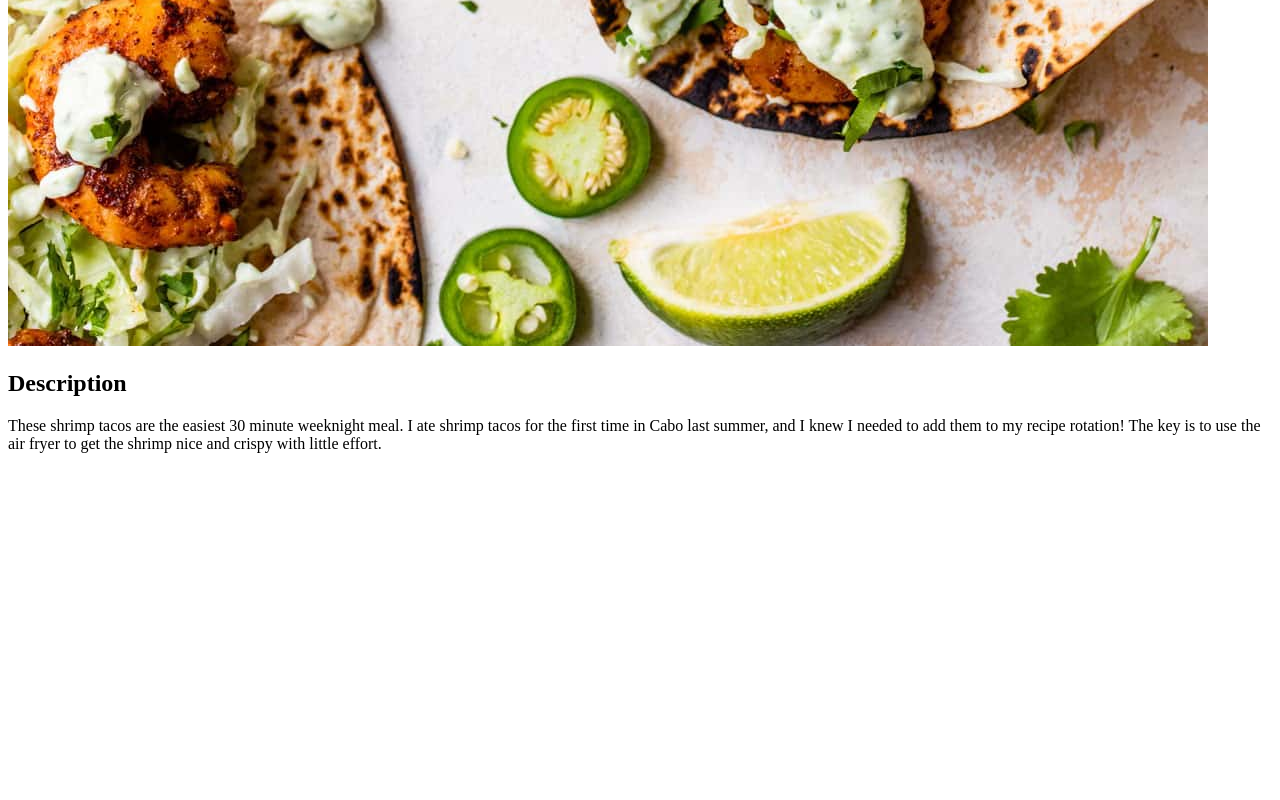
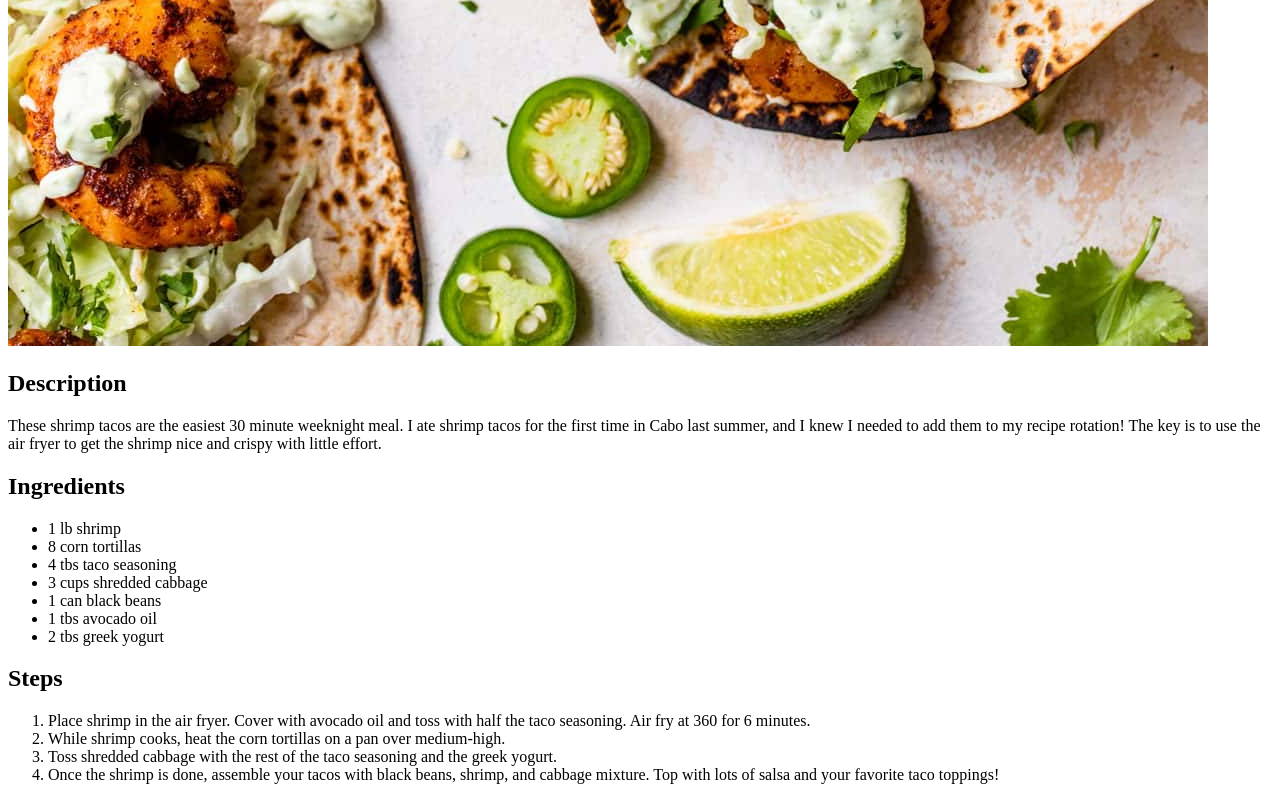
Before and after one commit to myrmanshelby/odin-recipes, a plain HTML site: page recipes/shrimp-tacos.html in a window 1280 px wide. Shown: the part 1304-2104 px from the top of the page. Before the commit the page ends 1773 px from the top, so only its background shows below. Drawn offline with Linux system fonts and the light colour scheme.

Commit message:
Added recipe page content
I created an ingredients section with an unordered list of ingreadients, and
a steps section with an orderd list of steps.

```diff
--- a/recipes/shrimp-tacos.html
+++ b/recipes/shrimp-tacos.html
@@ -14,5 +14,36 @@
       them to my recipe rotation! The key is to use the air fryer to get the
       shrimp nice and crispy with little effort.
     </p>
+
+    <h2>Ingredients</h2>
+    <ul>
+      <li>1 lb shrimp</li>
+      <li>8 corn tortillas</li>
+      <li>4 tbs taco seasoning</li>
+      <li>3 cups shredded cabbage</li>
+      <li>1 can black beans</li>
+      <li>1 tbs avocado oil</li>
+      <li>2 tbs greek yogurt</li>
+    </ul>
+
+    <h2>Steps</h2>
+    <ol>
+      <li>
+        Place shrimp in the air fryer. Cover with avocado oil and toss with half
+        the taco seasoning. Air fry at 360 for 6 minutes.
+      </li>
+      <li>
+        While shrimp cooks, heat the corn tortillas on a pan over medium-high.
+      </li>
+      <li>
+        Toss shredded cabbage with the rest of the taco seasoning and the greek
+        yogurt.
+      </li>
+      <li>
+        Once the shrimp is done, assemble your tacos with black beans, shrimp,
+        and cabbage mixture. Top with lots of salsa and your favorite taco
+        toppings!
+      </li>
+    </ol>
   </body>
 </html>
```
